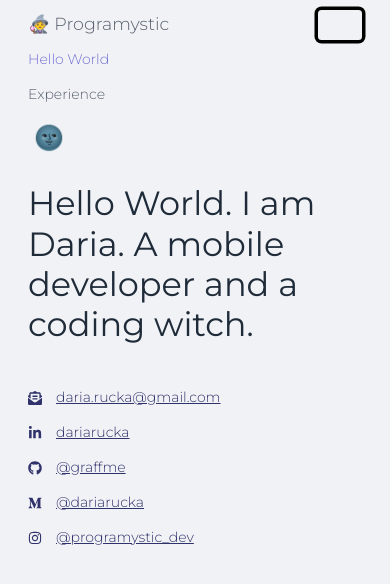
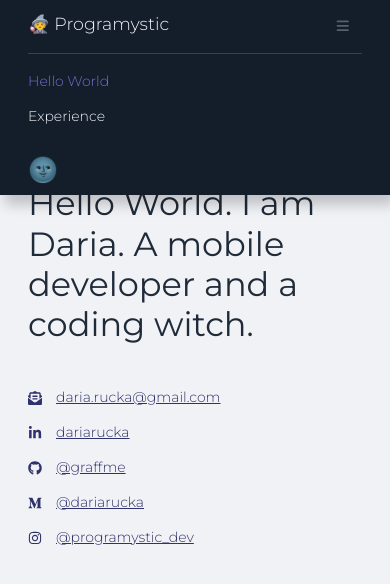
Before and after one commit to graffme/programystic_app, a React (Create React App) app: page / in a window 390 px wide. Both pictures are taken after a click on the button "Toggle navigation". Shown: the top 584 px of the page. Built offline with nearby package versions, Linux system fonts and the light colour scheme.

Commit message:
Fix menu styles

```diff
--- a/src/components/Navbar/Navbar.tsx
+++ b/src/components/Navbar/Navbar.tsx
@@ -1,6 +1,8 @@
 import React, { memo, useCallback, useEffect, useState } from "react";
 import { Link, LinkProps, animateScroll as scroll } from "react-scroll";
 import styled, { DefaultTheme } from "styled-components";
+
+import { HiMenu } from "react-icons/hi";
 
 import { ThemeContext } from "../../context";
 import ThemeToggler from '../ThemeToggler';
@@ -64,7 +66,7 @@ const Navbar: React.FC<{}> = memo(() => {
         >
           🧙‍♀️ Programystic
         </a>
-        <button
+        <StyledToggleMenuIcon
           className="navbar-toggler"
           type="button"
           data-bs-toggle="collapse"
@@ -72,11 +74,14 @@ const Navbar: React.FC<{}> = memo(() => {
           aria-controls="navbarToggleMenu"
           aria-expanded="false"
           aria-label="Toggle navigation"
+          theme={theme}
+          isScrolled={scrolled}
         >
-          <span className="navbar-toggler-icon"></span>
-        </button>
+          <HiMenu />
+        </StyledToggleMenuIcon>
 
         <div className="collapse navbar-collapse" id="navbarToggleMenu">
+          < hr />
           <ul className="navbar-nav me-auto mb-2 mb-lg-0">
             <li className="nav-item">
               <NavLink to="section-helloworld">Hello World</NavLink>
@@ -85,10 +90,8 @@ const Navbar: React.FC<{}> = memo(() => {
               <NavLink to="section-experience">Experience</NavLink>
             </li>
           </ul>
+          <ThemeToggler />
         </div>
-
-        <ThemeToggler />
-
       </div>
     </StyledNavbar>
   );
@@ -121,6 +124,56 @@ const StyledNavbar = styled.nav<{ theme: DefaultTheme, isScrolled: boolean }>`
       color: ${props => props.theme.colors.menuHoverText};
     }
   }
+
+  hr {
+    display: none;
+  }
+
+  @media (max-width: 991px) {
+    background-color: ${props => props.theme.colors.menuScrolledBackground};
+    box-shadow: 5px 10px 12px rgba(0, 0, 0, 0.2);
+
+    .navbar-brand, .nav-link {
+      color: ${props => props.theme.colors.menuScrolledStandardText};
+    }
+
+    .navbar-collapse {
+      margin-top: var(--spacing_xs);
+
+      hr {
+        display: flex;
+        margin: 0;
+        margin-bottom: var(--spacing_xs);;
+        color:  ${props => props.theme.colors.accent};
+      }
+
+      button {
+        padding: 0;
+        margin-top: var(--spacing_xs);
+      }
+    }
+  }
 `
 
+interface StyledToggleMenuIconProps extends React.HTMLAttributes<HTMLButtonElement> {
+  theme: DefaultTheme,
+  isScrolled: boolean,
+}
+
+const StyledToggleMenuIcon = styled.button<StyledToggleMenuIconProps>`
+  background-color: transparent;
+  border: none;
+  outline: none;
+  box-shadow: none;
+  color: ${props => props.isScrolled ? props.theme.colors.menuScrolledStandardText : props.theme.colors.menuStandardText};
+
+  :focus, :hover, :active, :active:hover {
+    box-shadow: none;
+  }
+
+  :hover {
+    color: ${props => props.theme.colors.menuHoverText};
+  }
+`;
+
 export default Navbar;
```
Also changed, not shown: 1 other file (tests, documents, lock files or other folders).
